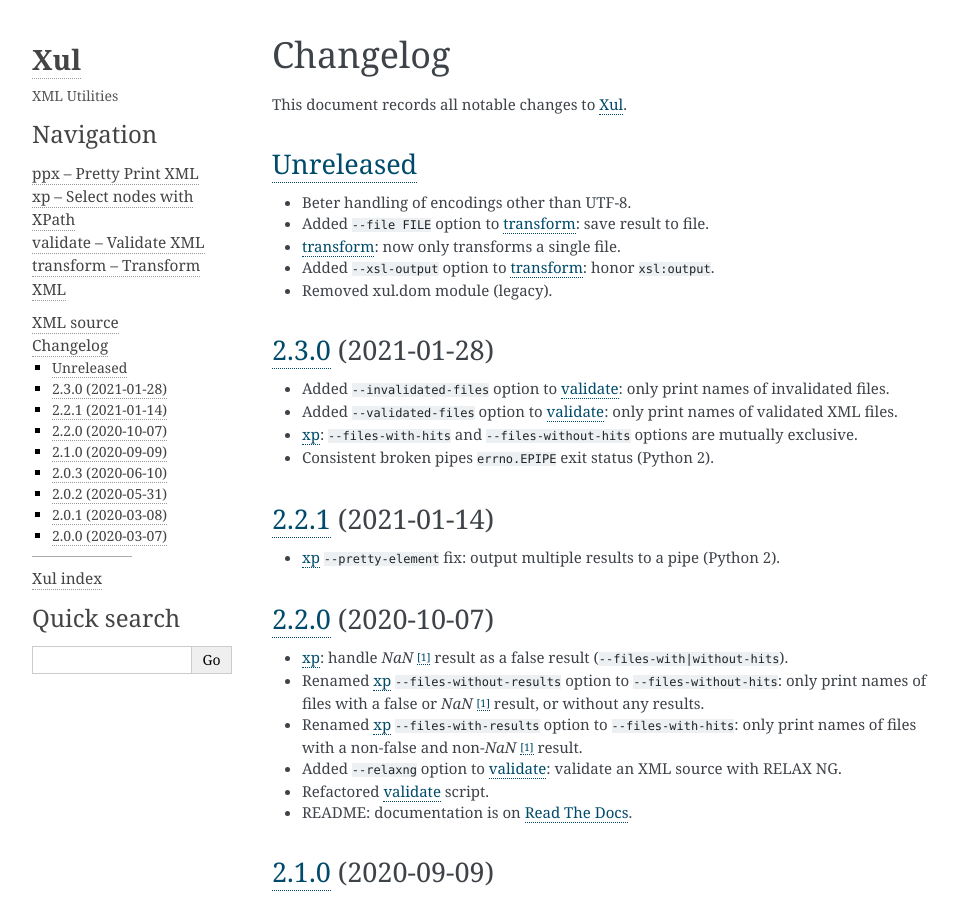
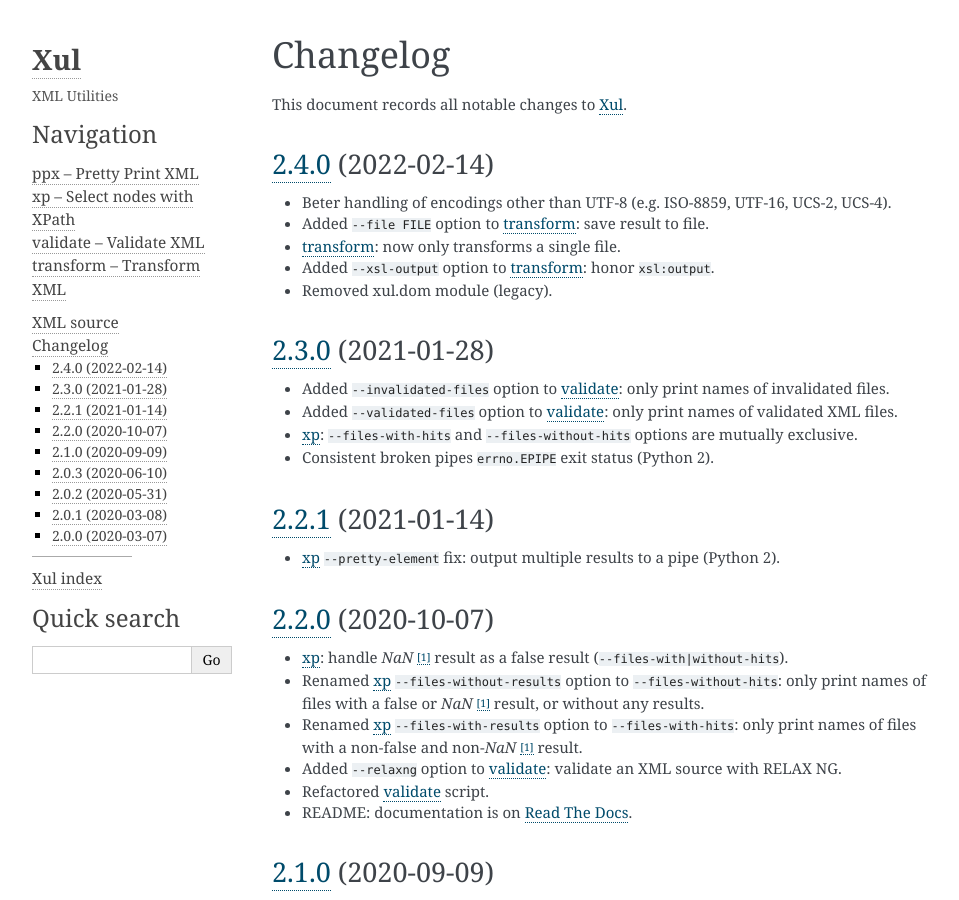
Before and after one commit to peteradrichem/Xul, a Sphinx documentation site: the page built from docs/changelog.rst, in a window 1280 px wide and 900 px high. Shown: the whole window, without its empty margins (148-1107 px from the left). Built offline with Sphinx 7.4.7, drawn with Linux system fonts in a browser that asks for light colours.

Commit message:
Prepare 2.4.0 release.

```diff
--- a/docs/changelog.rst
+++ b/docs/changelog.rst
@@ -3,9 +3,9 @@ Changelog
 
 This document records all notable changes to `Xul <https://xul.readthedocs.io/>`_.
 
-`Unreleased <https://bitbucket.org/peteradrichem/xul/branches/compare/master%0D2.3.0>`_
----------------------------------------------------------------------------------------
-* Beter handling of encodings other than UTF-8.
+`2.4.0 <https://bitbucket.org/peteradrichem/xul/branches/compare/2.4.0%0D2.3.0>`_ (2022-02-14)
+----------------------------------------------------------------------------------------------
+* Beter handling of encodings other than UTF-8 (e.g. ISO-8859, UTF-16, UCS-2, UCS-4).
 * Added ``--file FILE`` option to :doc:`transform <transform>`: save result to file.
 * :doc:`transform <transform>`: now only transforms a single file.
 * Added ``--xsl-output`` option to :doc:`transform <transform>`: honor ``xsl:output``.
```
